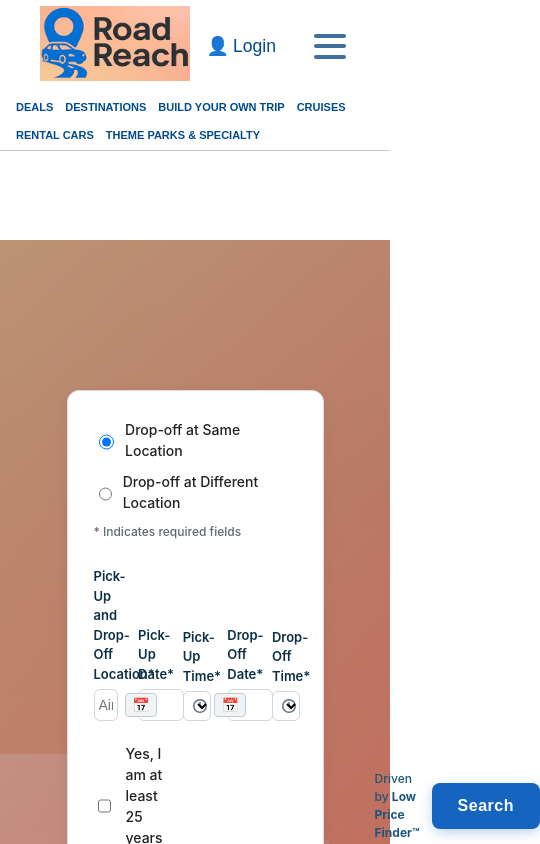
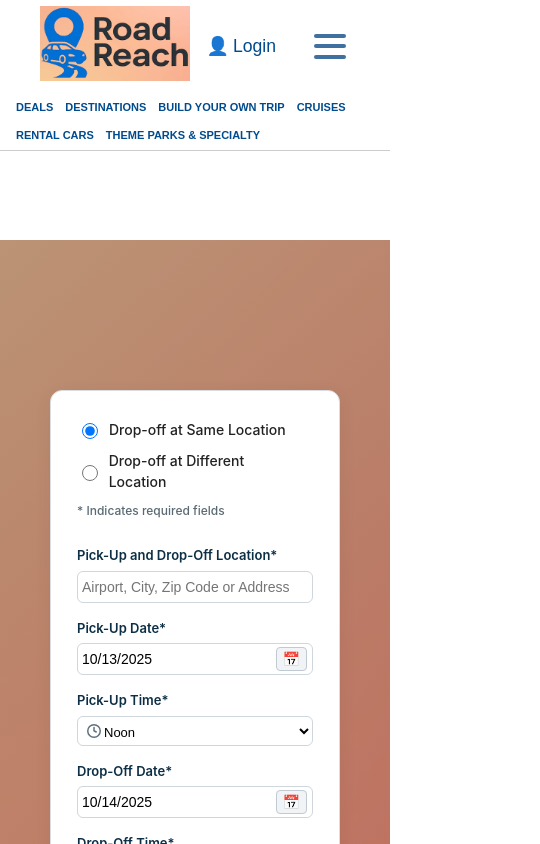
Before and after one commit to RoadReach/RoadReach_FrontEnd, a React (Vite) app: page /rental-cars in a window 390 px wide. Shown: the top 844 px of the page, 540 px wide, since content can reach past the window. Built offline with nearby package versions, Linux system fonts and the light colour scheme.

Commit message:
rental car page all fields are vertically when page width on small screen

```diff
--- a/src/components/Header.css
+++ b/src/components/Header.css
@@ -174,7 +174,7 @@
 	gap: 1.2rem;
 	margin-top: 2.5rem;
 }
-@media (min-width: 1030px) and (min-height: 915px) {
+@media (min-width: 899px) and (min-height: 915px) {
 	.mobile-menu-overlay {
 		display: none !important;
 	}
--- a/src/components/RentalCars.css
+++ b/src/components/RentalCars.css
@@ -1,8 +1,76 @@
+/* Responsive: stack fields vertically and fill width on mobile */
+@media (max-width: 1000px) {
+  .rental-form-fields-row,
+  .rental-form-fields-row.different-location,
+  .rental-form-fields-row--span {
+    display: flex !important;
+    flex-direction: column !important;
+    align-items: stretch !important;
+    gap: 1rem !important;
+  }
+  .rental-form-field,
+  .rental-form-input,
+  .rental-form-date-wrapper,
+  .rental-form-time-select,
+  .rental-form-label,
+  .rental-form-suggest-list {
+    width: 100% !important;
+    min-width: 0 !important;
+    max-width: 100% !important;
+    box-sizing: border-box;
+  }
+  .rental-form-submit-row,
+  .rental-form-check-row--inline {
+    flex-direction: column !important;
+    align-items: stretch !important;
+    gap: 1rem !important;
+  }
+  .rental-form-submit-btn,
+  .rental-form-submit-btn--ml-auto {
+    width: 100% !important;
+    margin-left: 0 !important;
+    margin-top: 1rem !important;
+  }
+  .rental-form-powered-inline {
+    margin-left: 0 !important;
+    margin-top: 0.5rem !important;
+    text-align: left !important;
+  }
+
+  /* Specific: Drop-off at Different Location fields on mobile */
+  .rental-form-fields-row.different-location {
+    display: flex !important;
+    flex-direction: column !important;
+    align-items: stretch !important;
+    gap: 1rem !important;
+  }
+  .rental-form-fields-row.different-location .rental-form-field {
+    width: 100% !important;
+    min-width: 0 !important;
+    max-width: 100% !important;
+    box-sizing: border-box;
+    margin-bottom: 0.5rem !important;
+  }
+  .rental-form-fields-row.different-location label {
+    margin-bottom: 0.25rem !important;
+    font-size: 1rem !important;
+    font-weight: 600 !important;
+    display: block !important;
+  }
+  .rental-form-fields-row.different-location input,
+  .rental-form-fields-row.different-location select {
+    width: 100% !important;
+    min-width: 0 !important;
+    max-width: 100% !important;
+    box-sizing: border-box;
+  }
+}
+
 /* Equal gap between all fields in both scenarios */
 .rental-form-fields-row,
 .rental-form-fields-row.different-location,
 .rental-form-fields-row--span {
-  column-gap: 18px;
+  column-gap: 1px;
 }
 /* Increase width of Pick-Up Time* and Drop-Off Time* in 'Drop-off at Different Location' */
 .rental-form-fields-row.different-location .rental-form-field:nth-child(3),
@@ -85,7 +153,7 @@
 
 /* Rental Cars Form Styles */
 .rental-form-container { display:flex; justify-content:center; padding:150px 50px;background:linear-gradient(135deg, rgba(255,184,128,0.72), rgba(255,118,92,0.72)), url('../assets/hero-car.svg') center/cover no-repeat; }
-.rental-form-card { background:#fff; border:1px solid #d9dde1; border-radius:12px; padding:32px 34px 36px; max-width:1180px; width:70%; box-shadow:0 4px 18px rgba(0,0,0,0.06); }
+.rental-form-card { background:#fff; border:1px solid #d9dde1; border-radius:12px; padding:32px 34px 36px; max-width:1180px; width:90%; box-shadow:0 4px 18px rgba(0,0,0,0.06); }
 .rental-form-card form { margin:0; }
 .rental-form-radio-row { display:flex; flex-wrap:wrap; align-items:center; gap:18px; margin-bottom:26px; }
 .rental-form-radio-label { display:flex; align-items:center; gap:8px; font-size:14px; font-weight:500; }
--- a/src/components/rentalCars.tsx
+++ b/src/components/rentalCars.tsx
@@ -260,7 +260,6 @@ const RentalCars: React.FC = () => {
           {/* Separate field groups for each scenario */}
           {sameLocation ? (
             <div className="rental-form-fields-row rental-form-fields-row--span">
-              {/* ...existing code for sameLocation fields... */}
               <div className="rental-form-field">
                 <label className="rental-form-label" htmlFor="pickupLocationSame">Pick-Up and Drop-Off Location*</label>
                 <input
@@ -376,9 +375,9 @@ const RentalCars: React.FC = () => {
                 </select>
               </div>
             </div>
-          ) : (
+          ) :
+          (
             <div className="rental-form-fields-row different-location">
-              {/* ...existing code for different location fields... */}
               <div className="rental-form-field">
                 <label className="rental-form-label" htmlFor="pickupLocation">Pick-Up Location*</label>
                 <input
```
